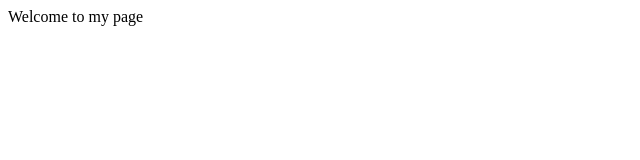
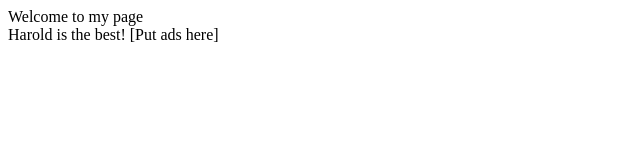
Before and after one commit to amicsoniu/dankcitlab, a plain HTML site: page index.html in a window 1280 px wide. Shown: the whole page, without its empty margins (0-640 px from the left). Drawn offline with Linux system fonts and the light colour scheme.

Commit message:
modify index

```diff
--- a/index.html
+++ b/index.html
@@ -10,6 +10,12 @@
     <body>
 
         Welcome to my page
+        <div>
+
+            Harold is the best!
+            [Put ads here]
+
+        </div>
 
     </body>
 
```
